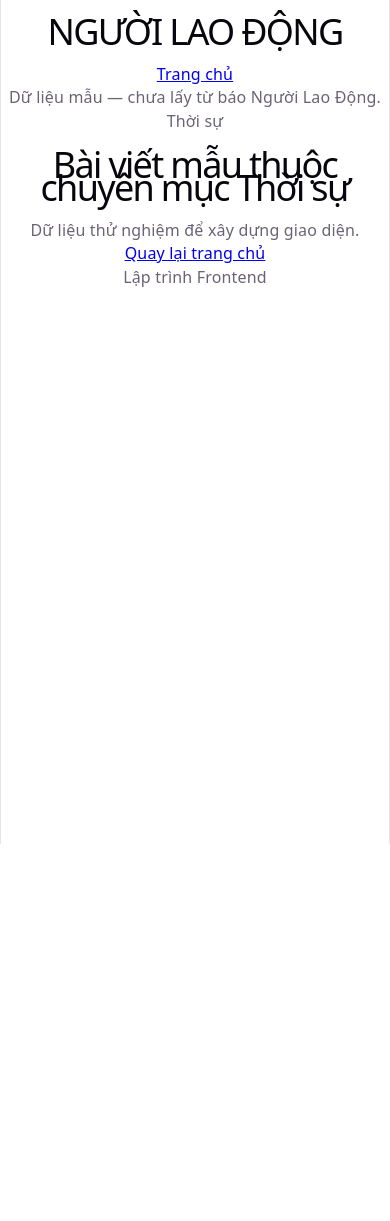
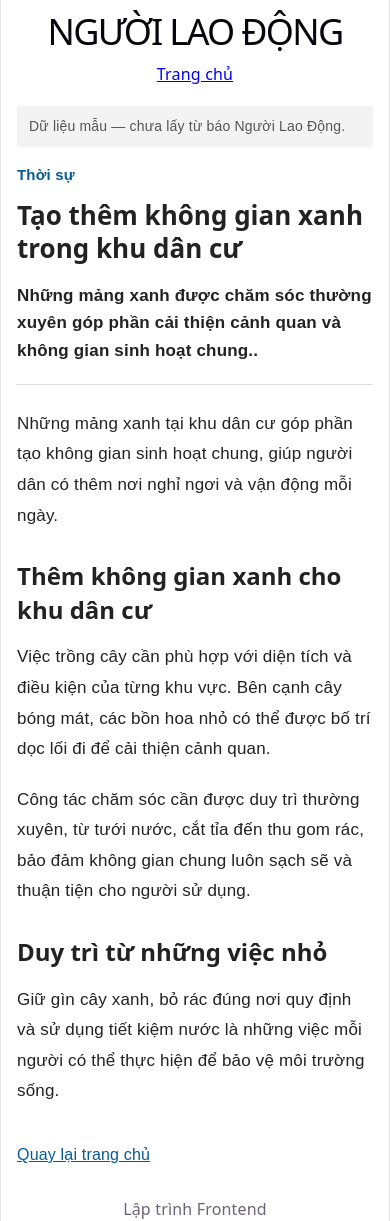
Before and after one commit to danghau2512/nguoi-lao-dong-news, a React (Vite) app: page /bai-viet/demo-1 in a window 390 px wide. Before the commit the page ends 844 px from the top, so only its background shows below. Built offline with nearby package versions, Linux system fonts and the light colour scheme.

Commit message:
thêm nội dung mẫu và css riêng cho trang đọc

```diff
--- /dev/null
+++ b/src/components/article/MockArticleContent.tsx
@@ -0,0 +1,77 @@
+interface MockArticleContentProps {
+    articleId: string
+}
+export default function MockArticleContent({
+                                               articleId,
+                                           }: MockArticleContentProps) {
+    if (articleId === 'demo-1') {
+        return (
+            <div className="article-page__content">
+                <p>
+                    Những mảng xanh tại khu dân cư góp phần tạo không gian
+                    sinh hoạt chung, giúp người dân có thêm nơi nghỉ ngơi
+                    và vận động mỗi ngày.
+                </p>
+
+                <h2>Thêm không gian xanh cho khu dân cư</h2>
+
+                <p>
+                    Việc trồng cây cần phù hợp với diện tích và điều kiện
+                    của từng khu vực. Bên cạnh cây bóng mát, các bồn hoa
+                    nhỏ có thể được bố trí dọc lối đi để cải thiện cảnh quan.
+                </p>
+
+                <p>
+                    Công tác chăm sóc cần được duy trì thường xuyên,
+                    từ tưới nước, cắt tỉa đến thu gom rác, bảo đảm không gian
+                    chung luôn sạch sẽ và thuận tiện cho người sử dụng.
+                </p>
+
+                <h2>Duy trì từ những việc nhỏ</h2>
+
+                <p>
+                    Giữ gìn cây xanh, bỏ rác đúng nơi quy định và sử dụng
+                    tiết kiệm nước là những việc mỗi người có thể thực hiện
+                    để bảo vệ môi trường sống.
+                </p>
+            </div>
+        )
+    }
+
+    if (articleId === 'demo-2') {
+        return (
+            <div className="article-page__content">
+                <p>
+                    Bên cạnh giờ học trên lớp, việc tự học giúp sinh viên
+                    củng cố kiến thức và chủ động giải quyết những nội dung
+                    còn chưa hiểu.
+                </p>
+
+                <h2>Xây dựng kế hoạch học tập phù hợp</h2>
+
+                <p>
+                    Thay vì dồn nhiều nội dung vào cuối tuần, sinh viên
+                    có thể chia bài học thành từng phần nhỏ và dành thời gian
+                    ôn tập sau mỗi buổi học.
+                </p>
+
+                <ul>
+                    <li>Xác định nội dung cần hoàn thành trong ngày.</li>
+                    <li>Ưu tiên những phần kiến thức còn chưa nắm vững.</li>
+                    <li>Kết hợp đọc tài liệu với bài tập thực hành.</li>
+                </ul>
+
+                <h2>Chủ động trao đổi khi gặp khó khăn</h2>
+
+                <p>
+                    Những vấn đề chưa giải quyết được nên được ghi lại
+                    để trao đổi với giảng viên hoặc bạn học. Việc trình bày
+                    rõ câu hỏi cũng giúp người học nhìn lại cách hiểu
+                    của mình.
+                </p>
+            </div>
+        )
+    }
+
+    return <p>Chưa có nội dung cho bài viết này.</p>
+}
--- a/src/data/mockNews.ts
+++ b/src/data/mockNews.ts
@@ -3,15 +3,15 @@
 export const mockNews: NewsArticle[] = [
     {
         id: 'demo-1',
-        title: 'Bài viết mẫu thuộc chuyên mục Thời sự',
-        description: 'Dữ liệu thử nghiệm để xây dựng giao diện.',
+        title: 'Tạo thêm không gian xanh trong khu dân cư',
+        description: 'Những mảng xanh được chăm sóc thường xuyên góp phần cải thiện cảnh quan và không gian sinh hoạt chung..',
         sourceUrl: '',
         categorySlug: 'thoi-su',
     },
     {
         id: 'demo-2',
-        title: 'Bài viết mẫu thuộc chuyên mục Giáo dục',
-        description: 'Bài viết thứ hai dùng để kiểm tra danh sách tin.',
+        title: 'Rèn thói quen tự học từ những mục tiêu nhỏ',
+        description: 'Chia nhỏ nội dung, duy trì ôn tập và chủ động trao đổi giúp sinh viên xây dựng thói quen tự học.',
         sourceUrl: '',
         categorySlug: 'giao-duc',
     },
--- /dev/null
+++ b/src/pages/ArticlePage.css
@@ -0,0 +1,98 @@
+.article-page {
+    box-sizing: border-box;
+    width: 100%;
+    max-width: 800px;
+    margin: 0 auto;
+    padding: 24px 20px 40px;
+    font-family: Arial, sans-serif;
+    text-align: left;
+    color: #222;
+    background-color: #fff;
+    overflow-wrap: anywhere;
+}
+
+.article-page__header {
+    margin-bottom: 24px;
+    padding-bottom: 20px;
+    border-bottom: 1px solid #ddd;
+}
+
+.article-page__notice {
+    margin: 0 0 16px;
+    padding: 10px 12px;
+    font-size: 14px;
+    line-height: 1.5;
+    color: #555;
+    background-color: #f3f3f3;
+}
+
+.article-page__category {
+    margin: 0 0 12px;
+    font-size: 15px;
+    font-weight: bold;
+    color: #075b93;
+}
+
+.article-page__title {
+    margin: 0 0 16px;
+    font-size: 34px;
+    font-weight: 700;
+    line-height: 1.3;
+    letter-spacing: normal;
+    color: #222;
+}
+
+.article-page__description {
+    margin: 0;
+    font-size: 19px;
+    font-weight: bold;
+    line-height: 1.6;
+}
+
+.article-page__content {
+    font-size: 18px;
+    line-height: 1.8;
+}
+
+.article-page__content p {
+    margin: 0 0 20px;
+}
+
+.article-page__content h2 {
+    margin: 28px 0 16px;
+    font-size: 24px;
+    font-weight: 700;
+    line-height: 1.4;
+    letter-spacing: normal;
+    color: #222;
+}
+
+.article-page__content ul {
+    margin: 0 0 20px;
+    padding-left: 28px;
+}
+
+.article-page__content li {
+    margin-bottom: 8px;
+}
+
+.article-page__back {
+    display: inline-block;
+    margin-top: 16px;
+    color: #075b93;
+}
+
+@media (max-width: 600px) {
+    .article-page {
+        padding: 20px 16px 32px;
+    }
+
+    .article-page__title {
+        font-size: 26px;
+    }
+
+    .article-page__description,
+    .article-page__content {
+        font-size: 17px;
+    }
+}
--- a/src/pages/ArticlePage.tsx
+++ b/src/pages/ArticlePage.tsx
@@ -1,6 +1,9 @@
 import { Link, useParams } from 'react-router-dom'
 import {mockNews} from "../data/mockNews.ts";
 import { categories } from '../constants/categories'
+
+import MockArticleContent from '../components/article/MockArticleContent'
+import './ArticlePage.css'
 
 export default function ArticlePage() {
     const { id } = useParams<{ id: string }>()
@@ -41,7 +44,9 @@
                 </p>
             </header>
 
-            <Link to="/">Quay lại trang chủ</Link>
+            <MockArticleContent articleId={article.id} />
+
+            <Link className="article-page__back" to="/"> Quay lại trang chủ </Link>
         </article>
     )
 }
```
